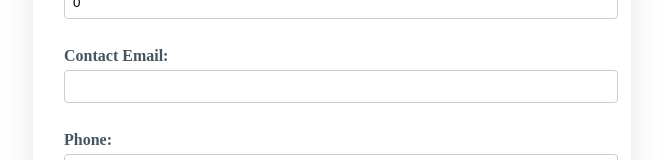
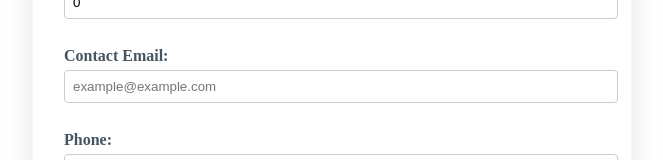
Before and after one commit to Evanny254/Safari-Ticketing-App, a React (Vite) app: page /create-event in a window 1280 px wide. Shown: the part 1117-1277 px from the top of the page, without its empty margins (308-971 px from the left). Built offline with nearby package versions, Linux system fonts and the light colour scheme.

Commit message:
Import google fonts

```diff
--- a/src/components/EventForm.jsx
+++ b/src/components/EventForm.jsx
@@ -205,6 +205,7 @@ const EventForm = () => {
              name="contact_email"
              value={formData.contact_email}
              onChange={handleChange}
+             placeholder="example@example.com"
              required
            />
          </div>
```
